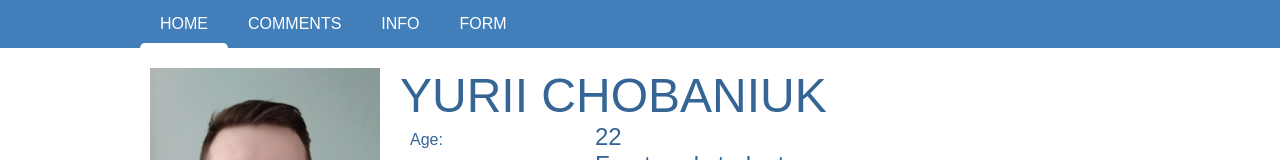
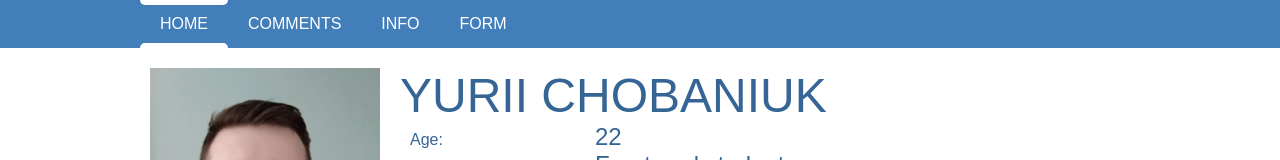
Before and after one commit to YuriyChobanyuk/ngPortfolio, an Angular app: page /baseinfo in a window 1280 px wide. Shown: the top 160 px of the page. Built offline with nearby package versions, Linux system fonts and the light colour scheme.

Commit message:
navigation selected style changed

```diff
--- a/src/app/navigation/navigation.component.sass
+++ b/src/app/navigation/navigation.component.sass
@@ -25,7 +25,21 @@
       background-color: white
       border-radius: 5px 5px 0 0
 
+    &:after
+      transition: .3s
+      content: ''
+      position: absolute
+      top: 0
+      left: 0
+      width: 100%
+      height: 0
+      background-color: white
+      border-radius: 0 0 5px 5px
+
 .active-link
 
   &:before
     height: 5px !important
+
+  &:after
+    height: 5px !important
```
